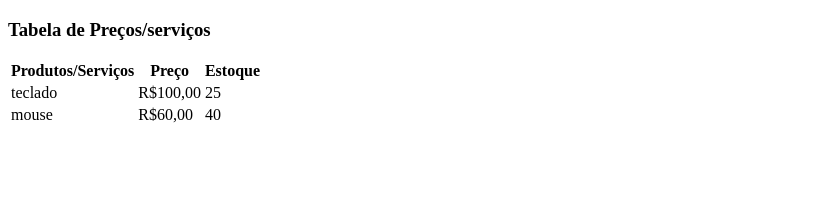
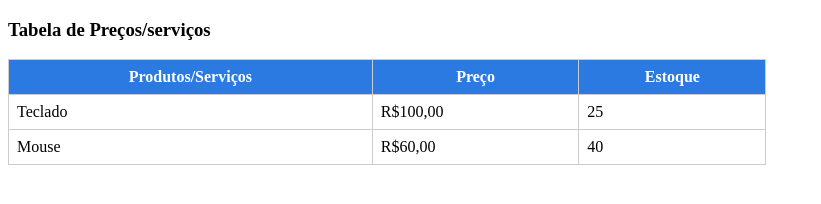
Before and after one commit to samuelprog2025/HTML-aula2, a plain HTML site: page index.html in a window 1280 px wide. Shown: the whole page, without its empty margins (0-821 px from the left). Drawn offline with Linux system fonts and the light colour scheme.

Commit message:
Adicionando o css para a tabela

```diff
--- a/index.html
+++ b/index.html
@@ -4,7 +4,8 @@
 <head>
     <meta charset="UTF-8">
     <meta name="viewport" content="width=device-width, initial-scale=1.0">
-    <title>Document</title>
+    <title>Tabela</title>
+    <link rel="stylesheet" href="style.css">
 </head>
 
 <body>
@@ -19,12 +20,12 @@
             </tr>
             </thead>
             <tr>
-                <td>teclado</td>
+                <td>Teclado</td>
                 <td>R$100,00</td>
                 <td>25</td>
             </tr>
             <tr>
-                <td>mouse</td>
+                <td>Mouse</td>
                 <td>R$60,00</td>
                 <td>40</td>
             </tr>
--- /dev/null
+++ b/style.css
@@ -0,0 +1,12 @@
+table {
+    border-collapse: collapse;
+    width: 60%;
+}
+th, td {
+    border: 1px solid #ccc;
+    padding: 8px;
+}
+th {
+    background-color: #2a7ae2;
+    color: white;
+}
```
